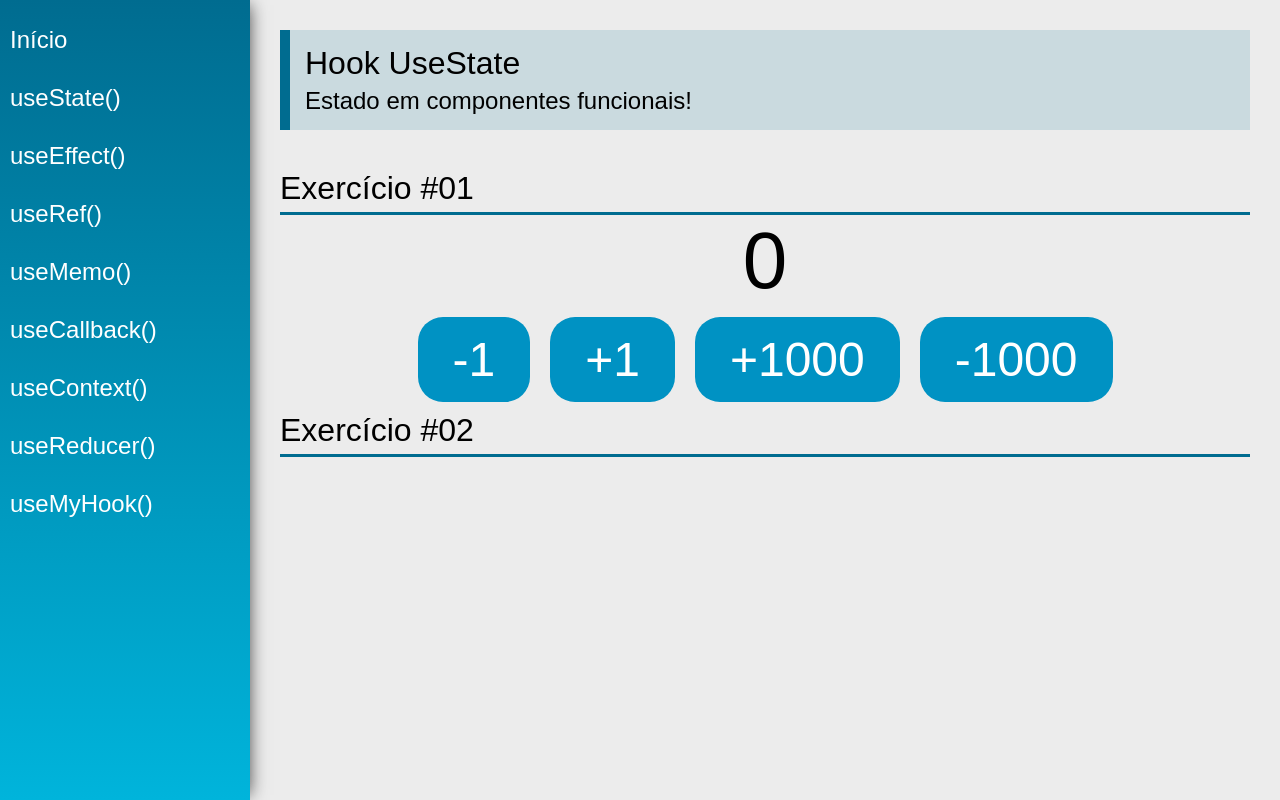
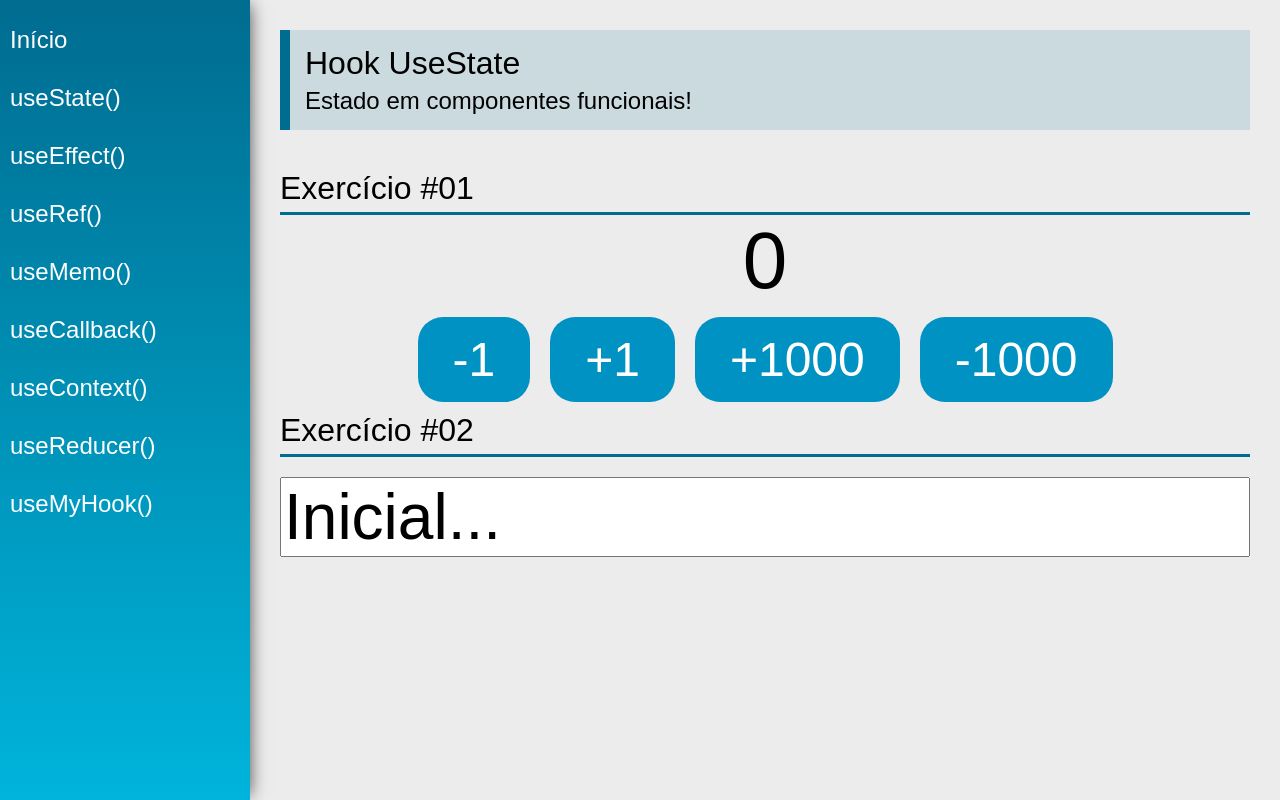
Before and after one commit to Henrique-Franca/Clear-React_Hooks, a React (Create React App) app: page /useState in a window 1280 px wide. Built offline with nearby package versions, Linux system fonts and the light colour scheme.

Commit message:
useState #02

```diff
--- a/src/views/examples/UseState.jsx
+++ b/src/views/examples/UseState.jsx
@@ -5,6 +5,7 @@
 const UseState = (props) => {
 
     const [count, setCount] = useState(0);
+    const [name, setName] = useState("Inicial...");
 
     return (
         <div className="UseState">
@@ -33,6 +34,8 @@
             </div>
 
             <SectionTitle title='Exercício #02 '/>
+            <input type="text" className="input"
+            value={name} onChange={e => setName(e.target.value)}/>
 
         </div>
     )
```
